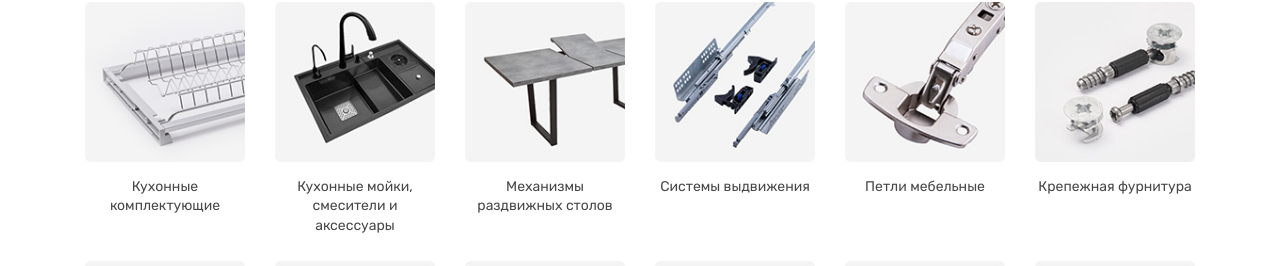
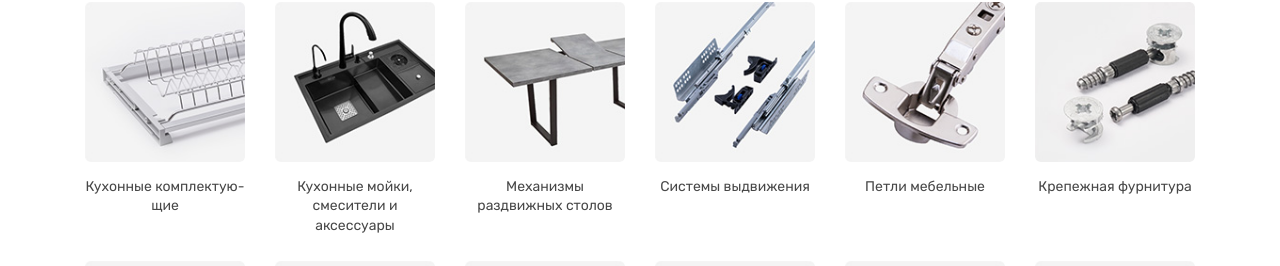
Before and after one commit to nexxxt-oleg/tds, a website: page app/index.html in a window 1280 px wide. Shown: the part 1125-1391 px from the top of the page. Drawn offline with nearby package versions, Linux system fonts and the light colour scheme; files that its build step writes are made by us from their sources.

Commit message:
17.01 05

```diff
--- a/app/index.html
+++ b/app/index.html
@@ -238,7 +238,7 @@
                          data-src="images/dist/cat13.jpg" class="lazy" alt="">
                 </picture>
                 <div class="catalog-categories__item__title">
-                    Кухонные комплектующие
+                    Кухонные комплектую&shy;щие
                 </div>
             </a>
         </div>
```
Also changed, not shown: dist/index.html.
